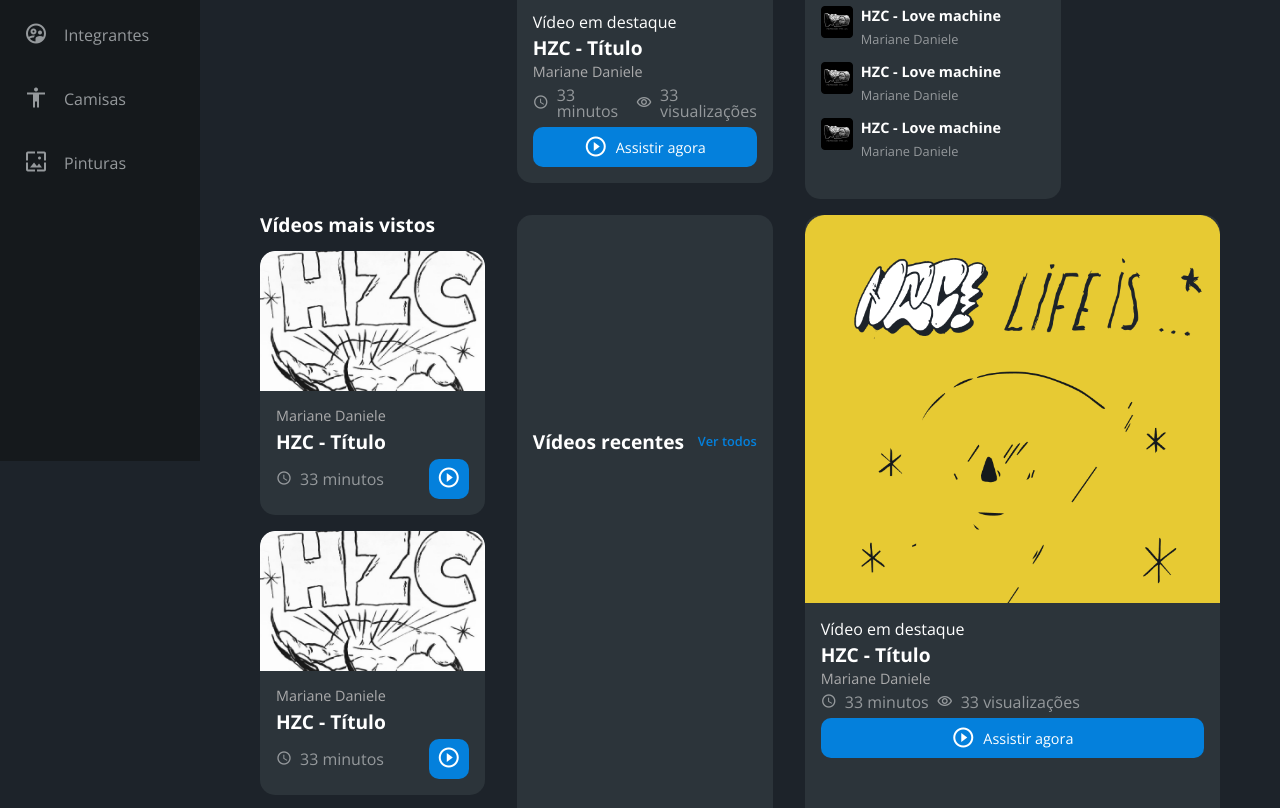
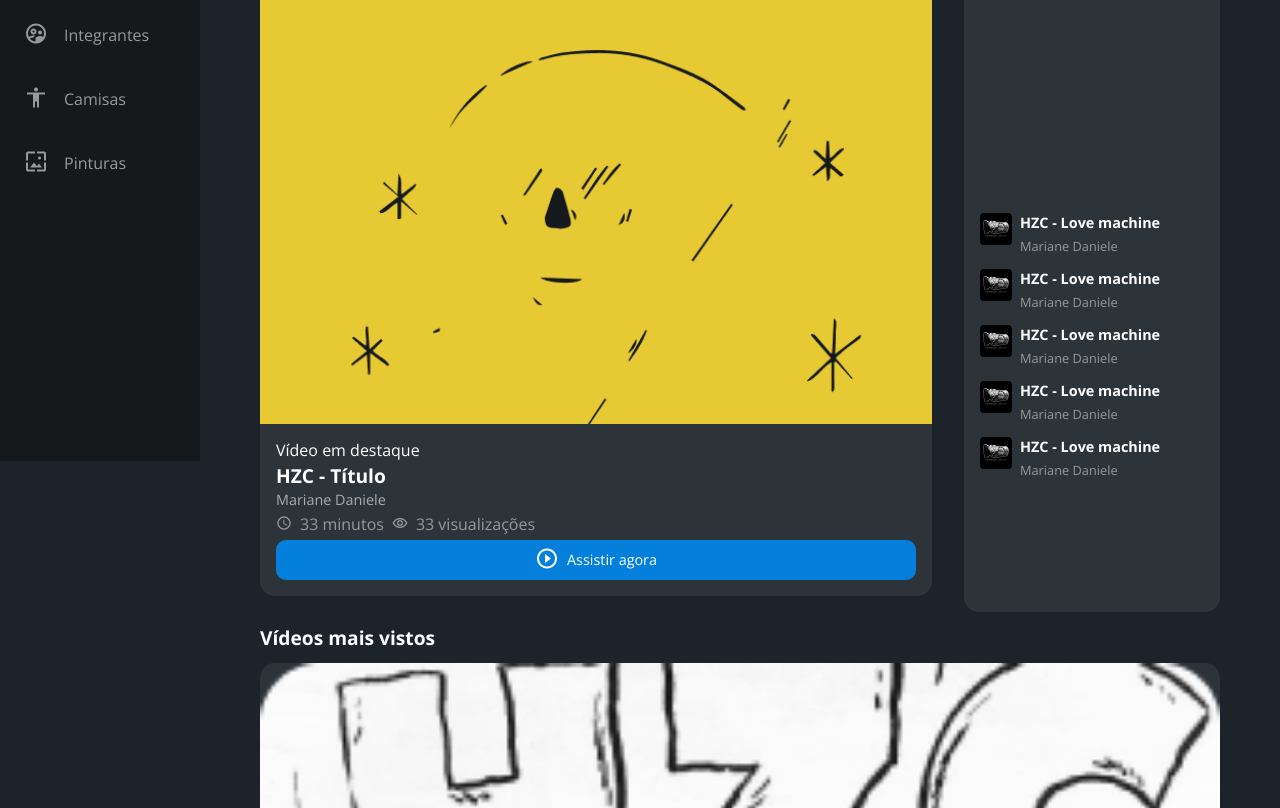
Before and after one commit to DanieleMarii/hzc, a plain HTML site: page index.html in a window 1280 px wide. Shown: the part 339-1147 px from the top of the page. Drawn offline with nearby package versions, Linux system fonts and the light colour scheme.

Commit message:
ajustes nos cartões

```diff
--- a/css/estilos.css
+++ b/css/estilos.css
@@ -195,6 +195,13 @@ body {
     .principal{
         display: grid;
         grid-template-columns: auto 1fr auto;
+        grid-template-areas:
+            "titulo-pagina titulo-pagina titulo-pagina"
+            "destaque-video destaque-video videos-recentes"
+            "secao-videos secao-videos secao-videos"
+            "produtos-recentes destaque-produtos destaque-produtos"
+            "secao-produtos secao-produtos secao-produtos"
+        ;
         column-gap: 32px;
         padding: 16px 60px;
         grid-column: 2;
@@ -339,3 +346,30 @@ body {
     display: grid;
     gap: 16px;
 }
+
+
+@media screen and (min-width: 1000px){
+.destaque-video{
+    grid-area: destaque-video;
+}
+
+.videos-recentes {
+    grid-area: videos-recentes;
+}
+
+.secao-videos{
+    grid-area: secao-videos;
+}
+
+.destaque-produtos{
+    grid-area: destaque-produtos;
+}
+
+.produtos-recentes{
+    grid-area: produtos-recentes;
+}
+
+.secao-produtos{
+    grid-area: secao-produtos;
+}
+}
--- a/index.html
+++ b/index.html
@@ -28,8 +28,8 @@
         <a href="#" class="menu-lateral__link  menu-lateral__link--pinturas menu-lateral__link--ativo">Pinturas</a>
     </nav>
     <main class="principal">
-        <h1 class="titulo-pagina">Início</h1>
-        <article class="cartao cartao--destaque">
+        <h2 class="titulo-pagina">Início</h2>
+        <article class="cartao cartao--destaque destaque-video">
             <img src="img/banner-mobile_1.png" alt="banner do cartão" class="cartao__imagem">
             <div class="cartao__conteudo">
                 <p class="cartao__destaque">Vídeo em destaque</p>
@@ -40,7 +40,7 @@
                 <button class="cartao__botao cartao__botao--play cartao__botao--destaque">Assistir agora</button>
             </div>
         </article>
-        <article class="cartao cartao--recentes">
+        <article class="cartao cartao--recentes videos-recentes">
             <h3 class="cartao__titulo">Vídeos recentes</h3>
             <a href="#" class="cartao__link">Ver todos</a>
             <ul class="cartao__lista">
@@ -71,7 +71,7 @@
                 </li>
             </ul>
         </article>
-        <section class="secao">
+        <section class="secao secao-videos">
             <h3 class="titulo-secao">Vídeos mais vistos</h3>
             <article class="cartao">
                 <img src="img/video_1.png" alt="video" class="cartao__imagem">
@@ -119,7 +119,7 @@
             </article>
         </section>
 
-        <article class="cartao cartao--recentes">
+        <article class="cartao cartao--recentes produtos-recentes">
             <h3 class="cartao__titulo">Vídeos recentes</h3>
             <a href="#" class="cartao__link">Ver todos</a>
             <ul class="cartao__lista">
@@ -151,7 +151,7 @@
             </ul>
         </article>
 
-        <article class="cartao cartao--destaque">
+        <article class="cartao cartao--destaque destaque-produtos">
             <img src="img/banner-mobile_1.png" alt="banner do cartão" class="cartao__imagem">
             <div class="cartao__conteudo">
                 <p class="cartao__destaque">Vídeo em destaque</p>
@@ -163,7 +163,7 @@
 
             </div>
         </article>
-        <section class="secao">
+        <section class="secao secao-produtos">
             <h3 class="titulo-secao">Vídeos mais vistos</h3>
             <article class="cartao">
                 <img src="img/video_1.png" alt="video" class="cartao__imagem">
```
